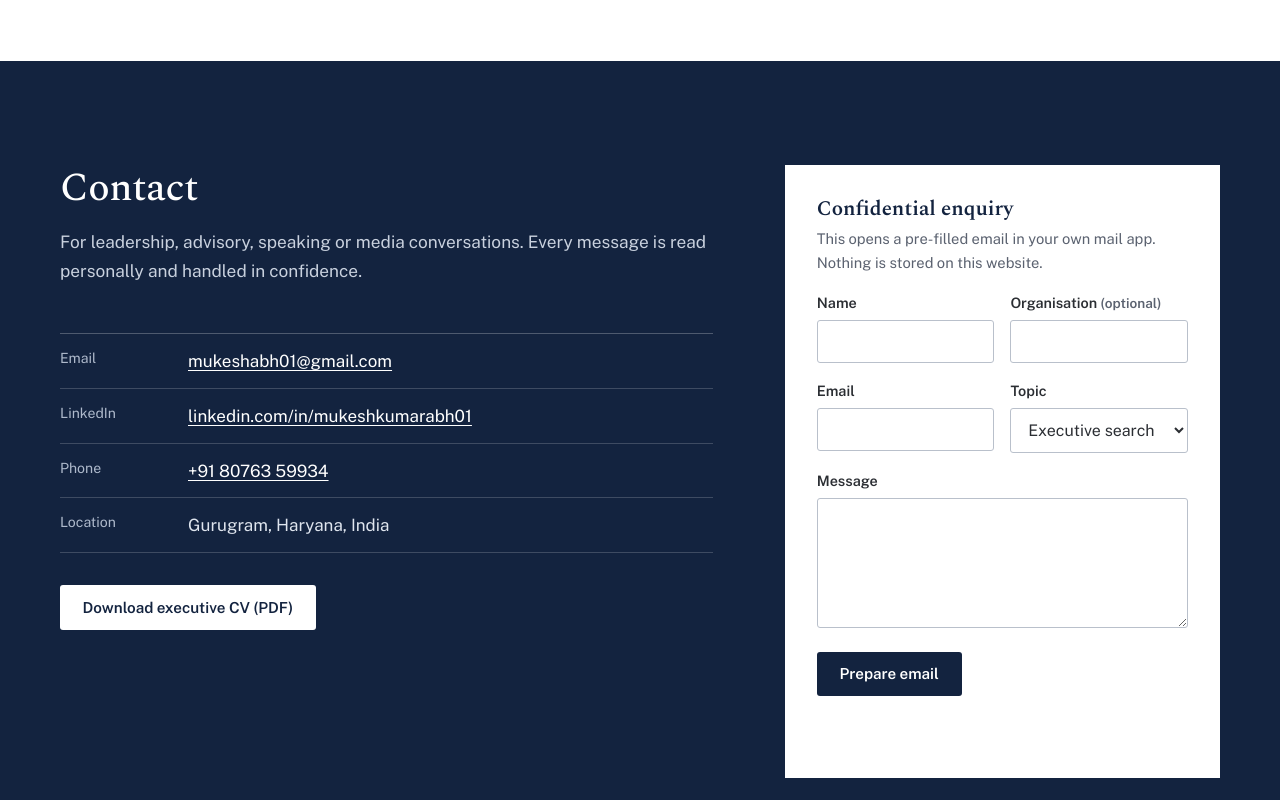
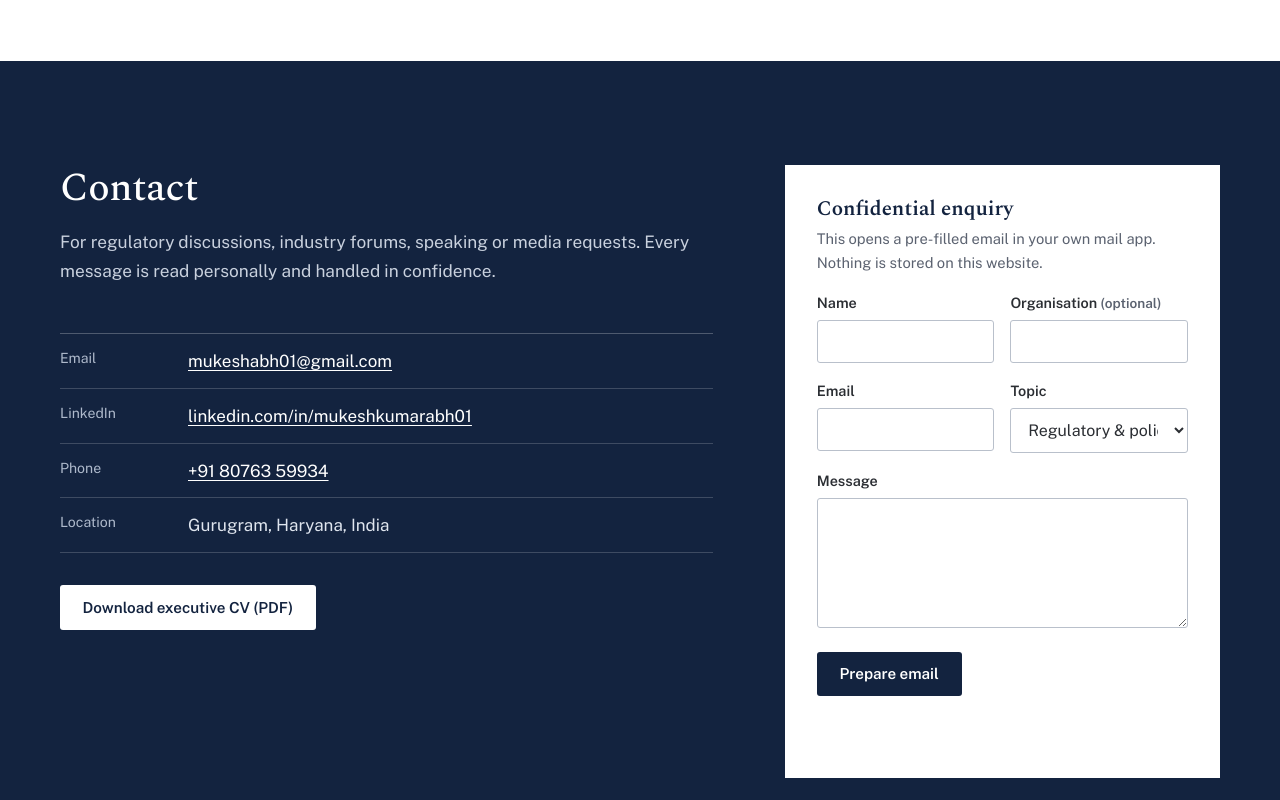
Before and after one commit to mukesh-AmlPro/mukesh-amlPro, a plain HTML site: page index.html in a window 1280 px wide. Shown: the part 11200-12000 px from the top of the page. Drawn offline with Linux system fonts and the light colour scheme.

Commit message:
Add files via upload

```diff
--- a/index.html
+++ b/index.html
@@ -508,7 +508,7 @@
     <div>
       <div class="section-head">
         <h2 id="contact-title">Contact</h2>
-        <p>For leadership, advisory, speaking or media conversations. Every message is read personally and handled in confidence.</p>
+        <p>For regulatory discussions, industry forums, speaking or media requests. Every message is read personally and handled in confidence.</p>
       </div>
       <ul class="channels">
         <li><span>Email</span><a href="mailto:mukeshabh01@gmail.com">mukeshabh01@gmail.com</a></li>
@@ -530,11 +530,11 @@
         <div class="field"><label for="f-email">Email</label><input id="f-email" name="email" type="email" autocomplete="email" required></div>
         <div class="field"><label for="f-topic">Topic</label>
           <select id="f-topic" name="topic">
-            <option>Executive search</option>
-            <option>Board or advisory</option>
+            <option>Regulatory &amp; policy discussion</option>
+            <option>Industry forum or roundtable</option>
             <option>Speaking or panel</option>
+            <option>Guest lecture or academic session</option>
             <option>Media or publication</option>
-            <option>Professional networking</option>
             <option>Other</option>
           </select>
         </div>
```
